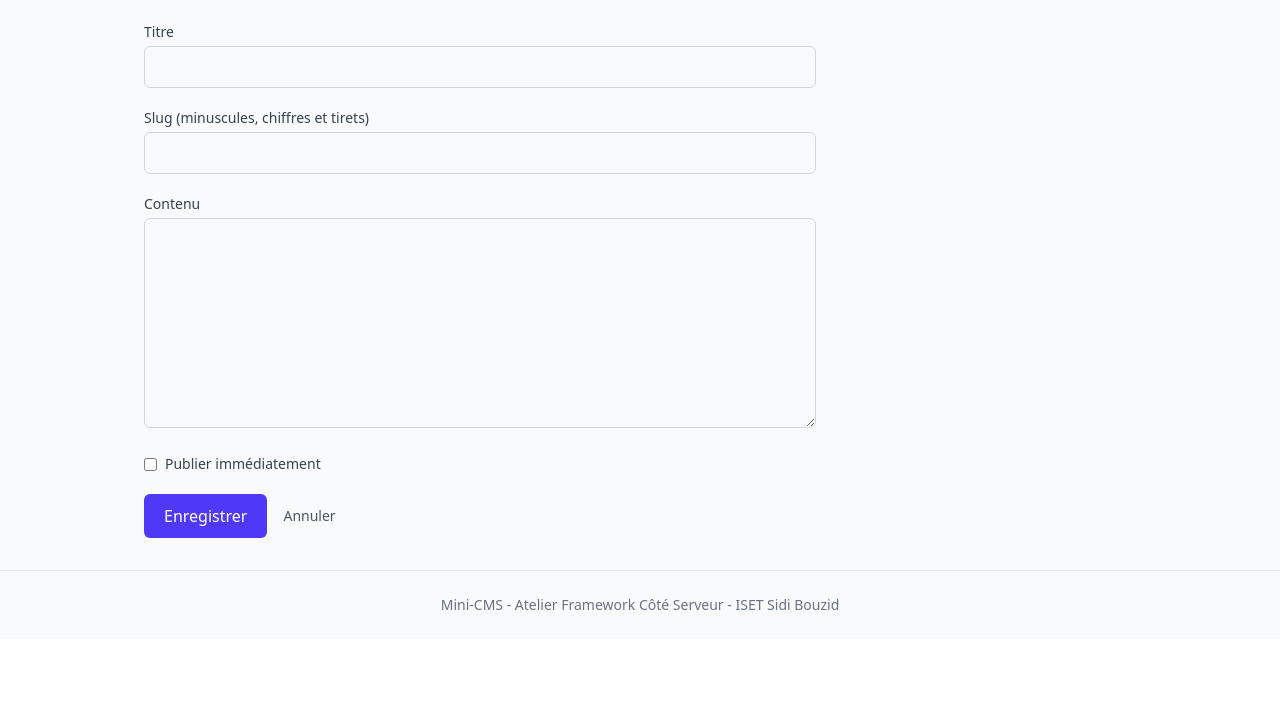
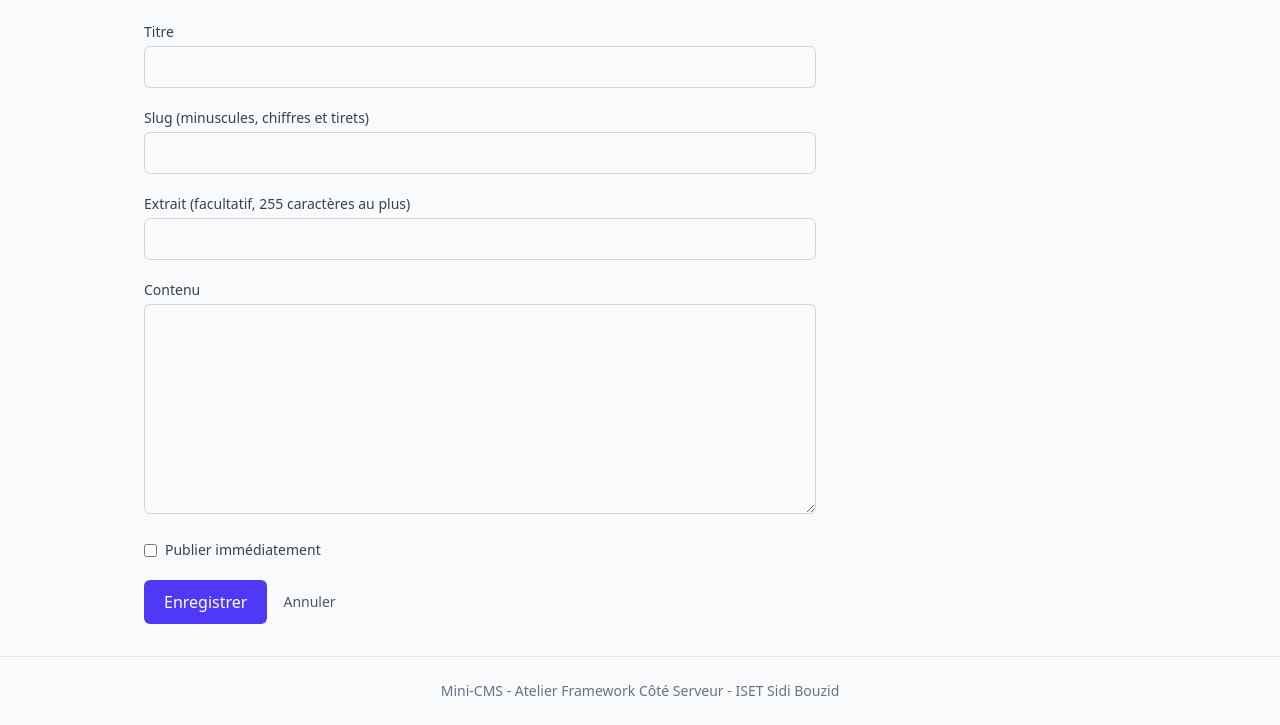
Before and after one commit to maram595/exlaravel, a Laravel app: page /posts/create in a window 1280 px wide. Shown: the part 163-888 px from the top of the page. Before the commit the page ends 773 px from the top, so only its background shows below. Run offline with Laravel 12, Linux system fonts and the light colour scheme; style sheets or scripts are compiled from the project's sources.

Commit message:
Ajouter la colonne excerpt aux articles

```diff
--- a/app/Http/Controllers/PostController.php
+++ b/app/Http/Controllers/PostController.php
@@ -38,6 +38,7 @@ public function store(Request $request): RedirectResponse
         'slug' => ['required', 'string', 'max:255', 'regex:/^[a-z0-9-]+$/', 'unique:posts,slug'],
         'body' => ['required', 'string', 'min:20'],
         'is_published' => ['nullable', 'boolean'],
+        'excerpt' => ['nullable', 'string', 'max:255']
     ]);
 
     $validated['is_published'] = $request->boolean('is_published');
--- a/app/Models/Post.php
+++ b/app/Models/Post.php
@@ -9,6 +9,7 @@ class Post extends Model
     protected $fillable = [
     'title',
     'slug',
+    'excerpt',
     'body',
     'is_published',
     'published_at',
--- a/resources/views/components/post-card.blade.php
+++ b/resources/views/components/post-card.blade.php
@@ -11,8 +11,9 @@
         @endif
     </div>
 
-    <p class="text-sm text-gray-600">{{ Str::limit($post->body, 120) }}</p>
-
+<p class="text-sm text-gray-600">
+    {{ $post->excerpt ?? Str::limit($post->body, 120) }}
+</p>
     <p class="text-xs text-gray-500">
         @if ($post->published_at)
             Publié le {{ $post->published_at->format('d/m/Y') }} -
--- a/resources/views/posts/create.blade.php
+++ b/resources/views/posts/create.blade.php
@@ -28,7 +28,21 @@
                 <p class="mt-1 text-sm text-red-600">{{ $message }}</p>
             @enderror
         </div>
+        <div>
+    <label for="excerpt" class="block text-sm font-medium text-gray-700">
+        Extrait (facultatif, 255 caractères au plus)
+    </label>
 
+    <input type="text"
+        id="excerpt"
+        name="excerpt"
+        value="{{ old('excerpt') }}"
+        class="mt-1 w-full rounded-md border border-gray-300 px-3 py-2">
+
+    @error('excerpt')
+        <p class="mt-1 text-sm text-red-600">{{ $message }}</p>
+    @enderror
+</div>
         <div>
             <label for="body" class="block text-sm font-medium text-gray-700">Contenu</label>
             <textarea id="body" name="body" rows="8" class="mt-1 w-full rounded-md border border-gray-300 px-3 py-2">{{ old('body') }}</textarea>
--- a/resources/views/posts/show.blade.php
+++ b/resources/views/posts/show.blade.php
@@ -14,7 +14,11 @@
                 Brouillon
             @endif
         </p>
-
+@if ($post->excerpt)
+    <p class="text-lg text-gray-600 mb-6">
+        {{ $post->excerpt }}
+    </p>
+@endif
         <div class="text-gray-800 leading-relaxed whitespace-pre-line">{{ $post->body }}</div>
     </article>
 </x-layout>
```
Also changed, not shown: app/Http/Controllers/PageController.php (+10 -4 lines), database/migrations/2026_11_14_162405_add_excerpt_to_posts_table.php (added). Lines whose indentation alone changed are shown as unchanged.
